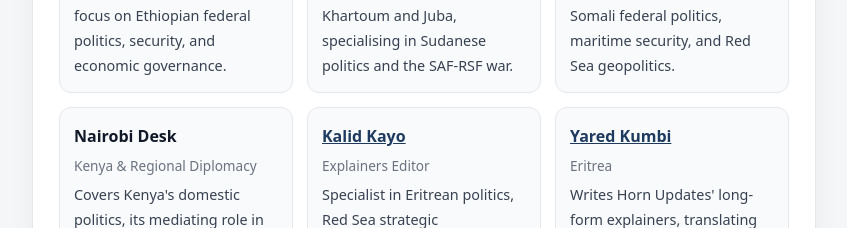
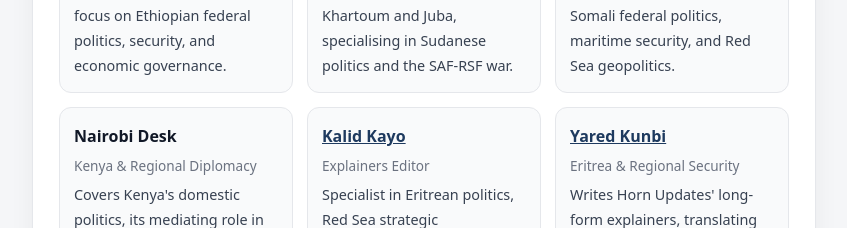
Before and after one commit to ayye79-wq/HornUpdates, a plain HTML site: page about.html in a window 1280 px wide. Shown: the part 3300-3528 px from the top of the page, without its empty margins (216-1063 px from the left). Drawn offline with Linux system fonts and the light colour scheme.

Commit message:
Fix spelling: Kumbi -> Kunbi; update role to Eritrea & Regional Security

```diff
--- a/about.html
+++ b/about.html
@@ -244,8 +244,8 @@
           <p>Specialist in Eritrean politics, Red Sea strategic competition, and the Horn's shifting security alliances.</p>
         </div>
         <div class="country-card">
-          <strong><a href="/author-yared-kumbi.html" style="color:#1e3a5f;">Yared Kumbi</a></strong>
-          <p style="font-size:.85rem;color:#6b7280;margin:2px 0 4px;">Eritrea</p>
+          <strong><a href="/author-yared-kunbi.html" style="color:#1e3a5f;">Yared Kunbi</a></strong>
+          <p style="font-size:.85rem;color:#6b7280;margin:2px 0 4px;">Eritrea &amp; Regional Security</p>
           <p>Writes Horn Updates' long-form explainers, translating the region's most complex crises into clear, accurate analysis.</p>
         </div>
       </div>
```
